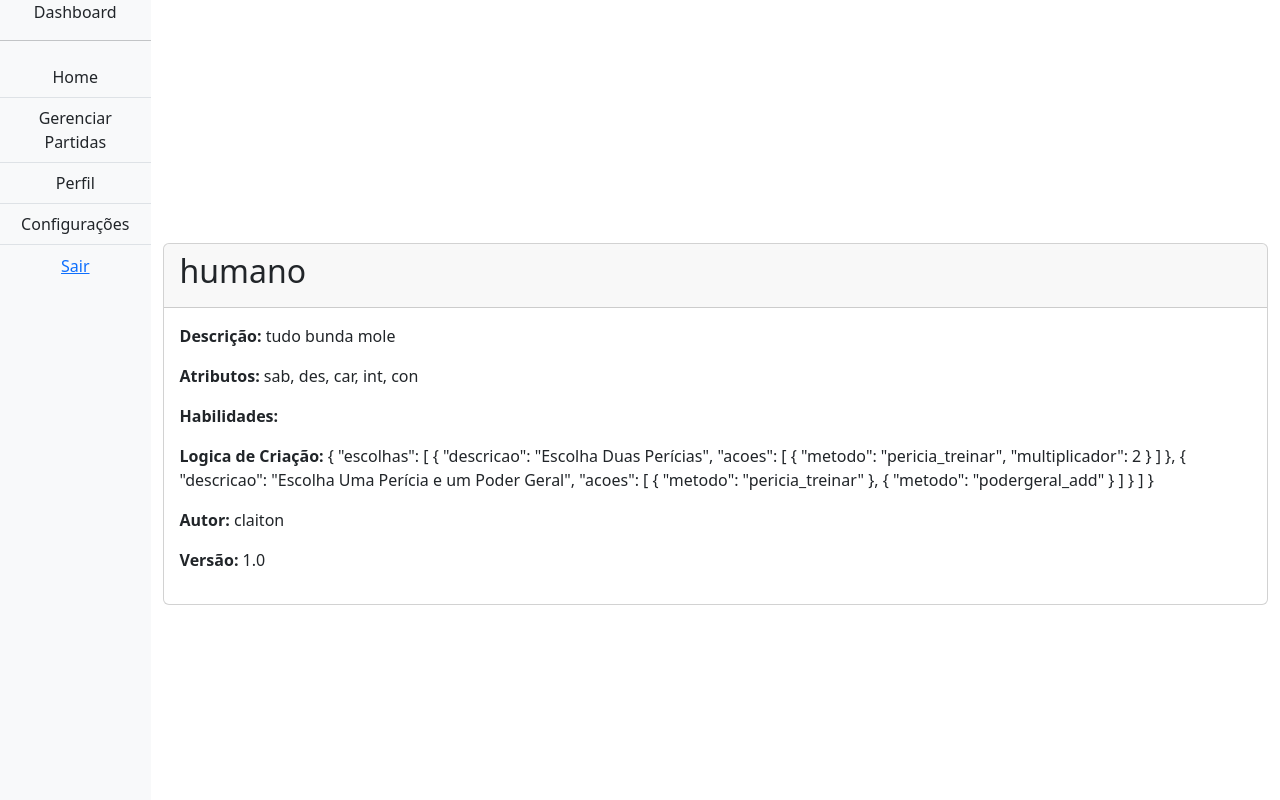
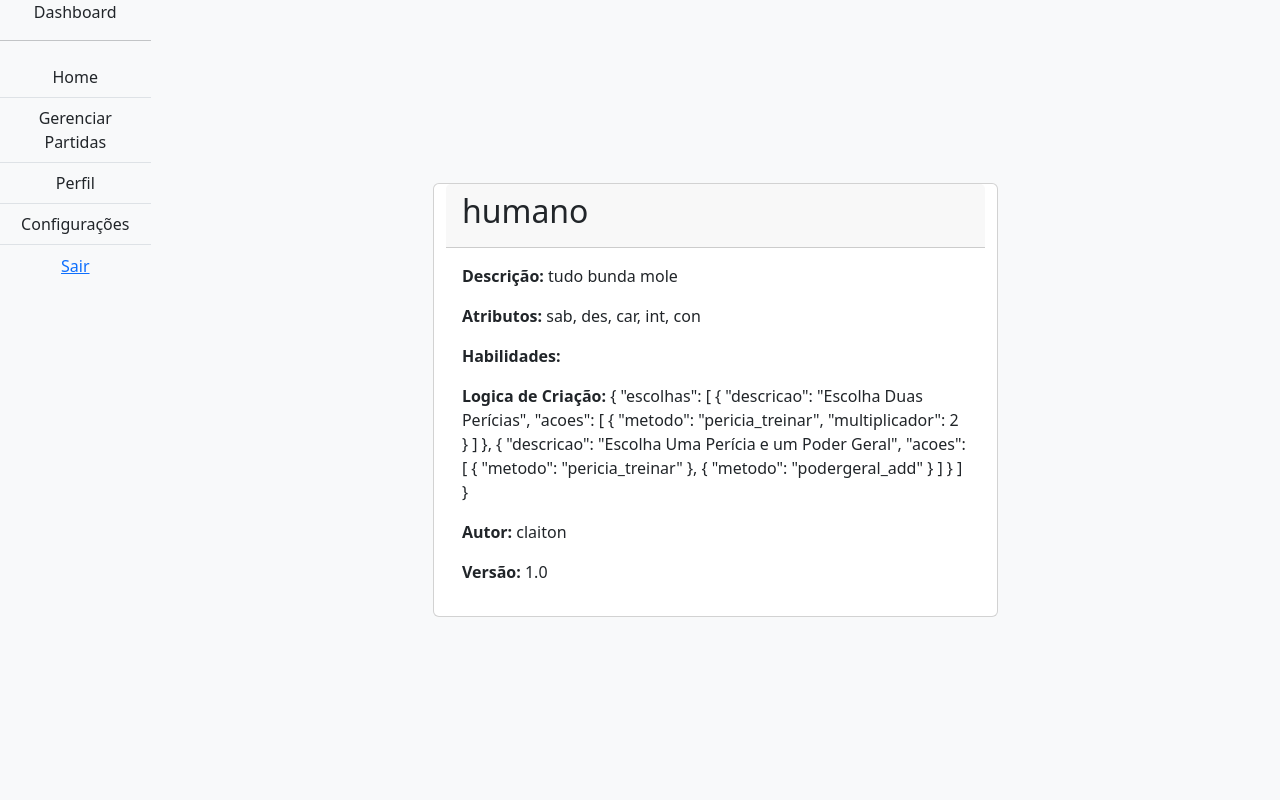
Before and after one commit to Felippelucena/projetoArtonMetaversos, a Django app: page /dashboard/raca/1/ in a window 1280 px wide. Run offline with Django 5.2, Linux system fonts and the light colour scheme; data comes from the database, SQL or seed files in the repository.

Commit message:
ui - detalhes raça

```diff
--- a/ArtonMetaversos/front/templates/dashboard/raca/detalhes.html
+++ b/ArtonMetaversos/front/templates/dashboard/raca/detalhes.html
@@ -5,8 +5,9 @@
 {% endblock %}
 
 {% block content %}
-    <div class="container mt-5">
-        <div class="card">
+    <div class="container-fluid bg-light h-100 align-content-center">
+        <div class="row justify-content-center">
+            <div class="card col-6">
                 <div class="card-header">
                     <h2>{{ raca.nome }}</h2>
                 </div>
@@ -25,4 +26,5 @@
                 </div>
             </div>
         </div>
+    </div>
 {% endblock %}
```
Lines whose indentation alone changed are shown as unchanged.
